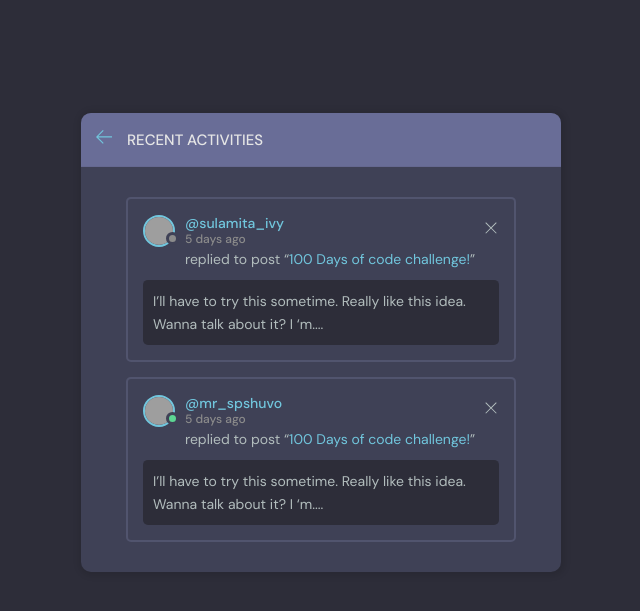
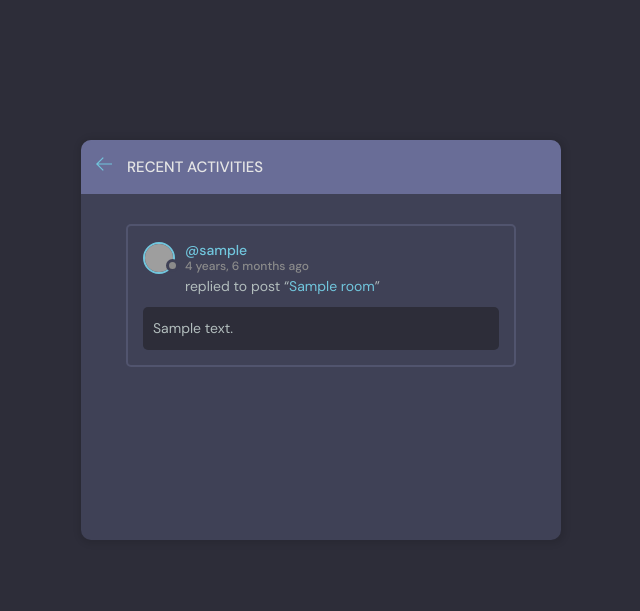
Before and after one commit to IlijaTodorovic/StudyBud, a Django app: page /activity/ in a window 1280 px wide. Shown: the part 76-687 px from the top of the page, without its empty margins (319-959 px from the left). Run offline with Django 5.2, Linux system fonts and the light colour scheme; tables that the repository leaves empty hold one stand-in row (values such as "Sample post"); grey boxes are pictures that could not be loaded.

Commit message:
dovrsene aktivnosti

```diff
--- a/base/templates/base/activity.html
+++ b/base/templates/base/activity.html
@@ -6,7 +6,7 @@
         <div class="layout__box">
           <div class="layout__boxHeader">
             <div class="layout__boxTitle">
-              <a href="index.html">
+              <a href="{% url 'home' %}">
                 <svg version="1.1" xmlns="http://www.w3.org/2000/svg" width="32" height="32" viewBox="0 0 32 32">
                   <title>arrow-left</title>
                   <path
@@ -19,19 +19,23 @@
           </div>
 
           <div class="activities-page layout__body">
+
+
+    {% for message in room_messages %}
     <div class="activities__box">
       <div class="activities__boxHeader roomListRoom__header">
-                <a href="profile.html" class="roomListRoom__author">
+        <a href="{% url 'user-profile' message.user.id %}" class="roomListRoom__author">
           <div class="avatar avatar--small">
             <img src="https://randomuser.me/api/portraits/women/11.jpg" />
           </div>
           <p>
-                    @sulamita_ivy
-                    <span>5 days ago</span>
+            @{{message.user}}
+            <span>{{message.created|timesince}} ago</span>
           </p>
         </a>
+        {% if request.user == message.user%}
         <div class="roomListRoom__actions">
-                  <a href="#">
+          <a href="{% url 'delete-message' message.id %}">
             <svg version="1.1" xmlns="http://www.w3.org/2000/svg" width="32" height="32" viewBox="0 0 32 32">
               <title>remove</title>
               <path
@@ -40,45 +44,20 @@
             </svg>
           </a>
         </div>
+        {% endif %}
       </div>
+
       <div class="activities__boxContent">
-                <p>replied to post “<a href="room.html">100 Days of code challenge!</a>”</p>
+        <p>replied to post “<a href="{% url 'room' message.room.id %}">{{message.room}}</a>”</p>
         <div class="activities__boxRoomContent">
-                  I’ll have to try this sometime. Really like this idea. Wanna talk about it? I ‘m....
+          {{message.body}}
         </div>
       </div>
     </div>
+    {% endfor %}
 
-            <div class="activities__box">
-              <div class="activities__boxHeader roomListRoom__header">
-                <a href="profile.html" class="roomListRoom__author">
-                  <div class="avatar avatar--small active">
-                    <img src="https://randomuser.me/api/portraits/men/13.jpg" />
           </div>
-                  <p>
-                    @mr_spshuvo
-                    <span>5 days ago</span>
-                  </p>
-                </a>
-                <div class="roomListRoom__actions">
-                  <a href="#">
-                    <svg version="1.1" xmlns="http://www.w3.org/2000/svg" width="32" height="32" viewBox="0 0 32 32">
-                      <title>remove</title>
-                      <path
-                        d="M27.314 6.019l-1.333-1.333-9.98 9.981-9.981-9.981-1.333 1.333 9.981 9.981-9.981 9.98 1.333 1.333 9.981-9.98 9.98 9.98 1.333-1.333-9.98-9.98 9.98-9.981z"
-                      ></path>
-                    </svg>
-                  </a>
-                </div>
-              </div>
-              <div class="activities__boxContent">
-                <p>replied to post “<a href="room.html">100 Days of code challenge!</a>”</p>
-                <div class="activities__boxRoomContent">
-                  I’ll have to try this sometime. Really like this idea. Wanna talk about it? I ‘m....
-                </div>
-              </div>
-            </div>
-          </div>
+
         </div>
       </div>
     </main>
--- a/base/templates/base/home.html
+++ b/base/templates/base/home.html
@@ -25,7 +25,7 @@
             </form>
             <div class="mobile-menuItems">
               <a class="btn btn--main btn--pill" href="{% url 'topics' %}">Browse Topics</a>
-              <a class="btn btn--main btn--pill" href="{% url 'activitys' %}">Recent Activities</a>
+              <a class="btn btn--main btn--pill" href="{% url 'activity' %}">Recent Activities</a>
             </div>
           </div>
 
--- a/base/views.py
+++ b/base/views.py
@@ -194,4 +194,4 @@ def topicsPage(request):
 
 def activityPage(request):
     room_messages = Message.objects.all()
-    return render(request, 'base/activity.html' , {})
+    return render(request, 'base/activity.html' , {'room_messages' : room_messages})
```
Lines whose indentation alone changed are shown as unchanged.
